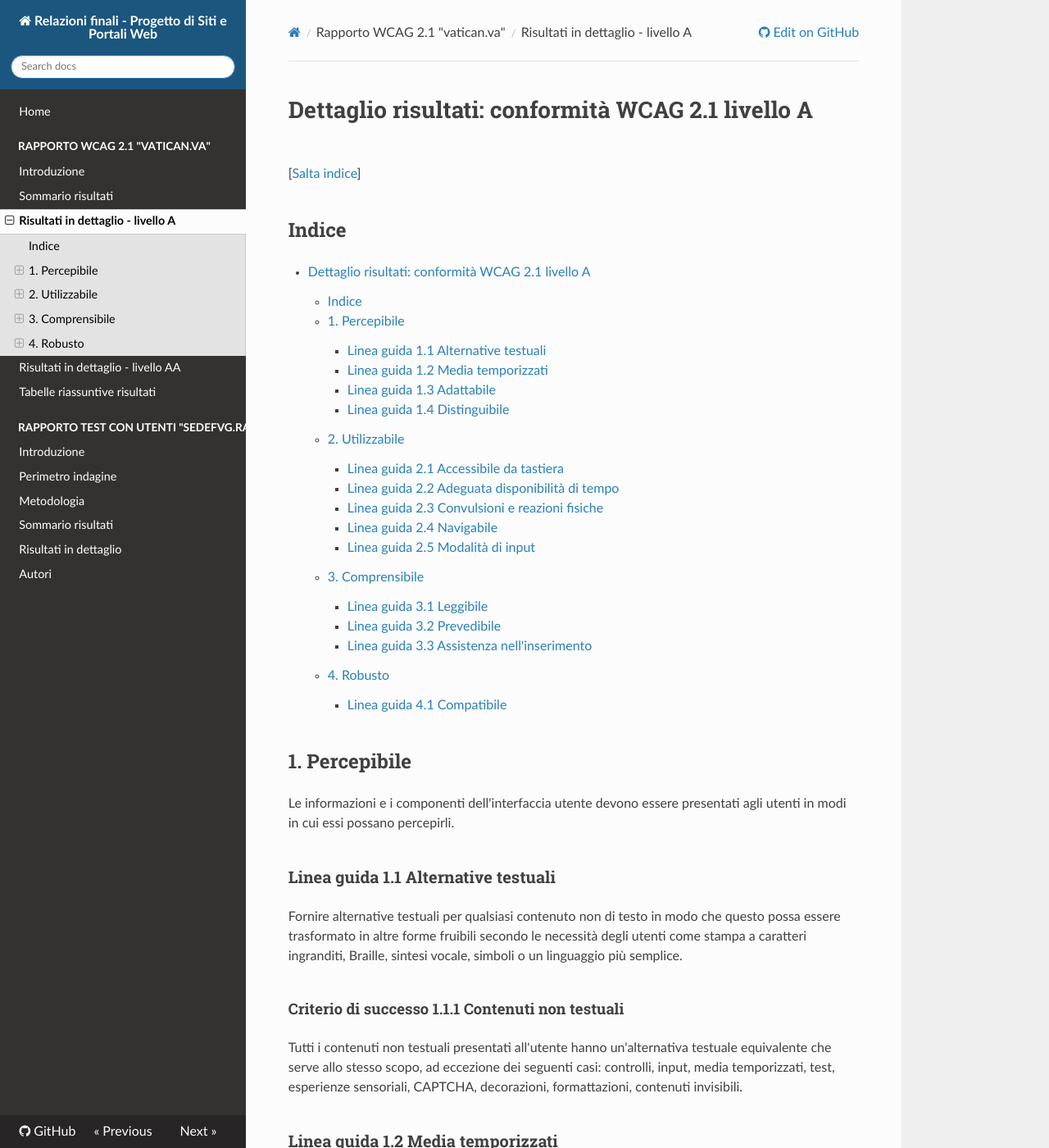
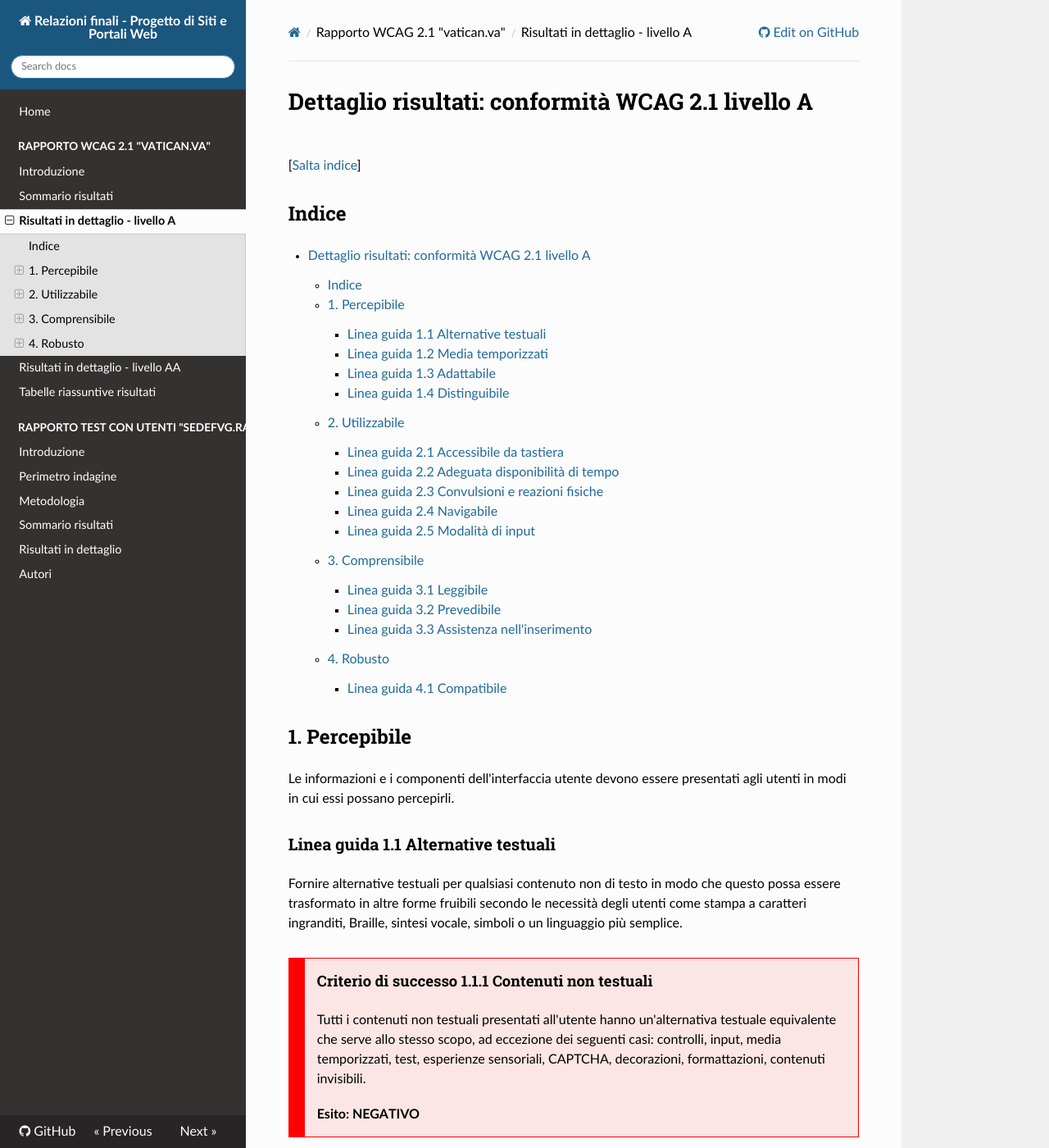
Before and after one commit to amosth/MA0175-Progetto-di-Siti-Web, an MkDocs documentation site: the page built from docs/wcag_vatican_dettaglio_A.md, in a window 1280 px wide and 1400 px high. Shown: the whole window at 82% size. Built offline with MkDocs 1.6.1, drawn with Linux system fonts in a browser that asks for light colours; nearby versions of some CDN libraries; some of the changed text lies outside the part shown.

````diff
--- a/docs/extra.css
+++ b/docs/extra.css
@@ -1,6 +1,15 @@
-a, a:visited {
-    color: #2980B9;
+/* Ho messo black per vedere se aumenta il contrasto ma nulla */
+body {
+    color: black;
+}
+
+a {
+    color: #206A9A;
     text-decoration: none;
+}
+a:visited {
+    color: #9b0767;
+
 }
 
 a:focus {
@@ -27,7 +36,7 @@ a:hover {
 }
 
 h1, h2, h3, h4, h5, h6 {
-     margin-top: 40px;
+     margin-top: 30px;
      margin-bottom: 4px;
 }
 
@@ -47,3 +56,46 @@ img {
 footer {
     color: black;
 }
+
+.nice-border {
+    margin-top: 20px;
+    margin-bottom: 10px;
+    border-style: solid;
+    border-width: 1px;
+    padding: 5px;
+}
+
+code {
+    color: #b31100;
+}
+
+/* BOXES */
+.success-criteria {
+    margin-top: 30px;
+    border-style: solid;
+    border-width: 1px 1px 1px 20px;
+    padding: 15px;
+}
+
+.success-criteria h4 {
+    margin-top: 0px;
+}
+
+.success-criteria hr {
+    border-top: 1px solid #404040;
+}
+
+.success-criteria-danger {
+    border-color: red;
+    background-color: rgba(255, 0, 0, 0.09);
+}
+
+.success-criteria-warning {
+    border-color: yellow;
+    background-color: rgba(255, 255, 0, 0.09);
+}
+
+.success-criteria-success {
+    border-color: green;
+    background-color: rgba(0, 255, 0, 0.09);
+}
--- a/docs/wcag_vatican_dettaglio_A.md
+++ b/docs/wcag_vatican_dettaglio_A.md
@@ -21,94 +21,150 @@ date: 2019-07-10
 
 Le informazioni e i componenti dell'interfaccia utente devono essere presentati agli utenti in modi in cui essi possano percepirli.
 
-
 ### Linea guida 1.1 Alternative testuali
 
 Fornire alternative testuali per qualsiasi contenuto non di testo in modo che questo possa essere trasformato in altre forme fruibili secondo le necessità degli utenti come stampa a caratteri ingranditi, Braille, sintesi vocale, simboli o un linguaggio più semplice.
 
 
-<div class="success-criteria">
+<div class="success-criteria success-criteria-danger">
      <h4>Criterio di successo 1.1.1 Contenuti non testuali</h4>
 
      <p>Tutti i contenuti non testuali presentati all'utente hanno un'alternativa testuale equivalente che serve allo stesso scopo, ad eccezione dei seguenti casi: controlli, input, media temporizzati, test, esperienze sensoriali, CAPTCHA, decorazioni, formattazioni, contenuti invisibili.</p>
+     <br>
+     <p><strong>Esito: NEGATIVO</strong></p>
 </div>
 
+<br/>
+
+<strong>SINTOMO</strong>
+Utenti che usano tecnologie assistive per la navigazione della pagina potrebbero non essere in grado di interpretare i vari form di ricerca "Archivio dei Bollettini".
+<div class="nice-border">
+![Form Archivio Bollettini](img/form_archivio_bollettini.jpg)
+</div>
+
+<strong>CAUSA</strong>
+Nella pagina "Bollettino Stampa" i form sono impaginati tramite una tabella. Visivamente si capisce che questi sono form diversi grazie all'impaginazione, ma sematicamente non c'è alcun legame tra etichette ed input.
+
+<strong>POSSIBILE SOLUZIONE</strong>
+Utilizzare delle etichette per identificare gli input e il loro scopo.
+Esempio:
+
+```html
+<form>
+    <label for="select">Ricerca per data:</label>
+    <select type="select" name="select">
+        <option value="/content/salastampa/it/bollettino/pubblico/2019/07.html">mese corrente</option>
+        <option value="/content/salastampa/it/bollettino/pubblico/2019.html">2019</option>
+        <option value="/content/salastampa/it/bollettino/pubblico/2019.html">2018</option>
+        ...
+    </select>
+    <input type="button" value="Ricerca" onclick="document.location.href = jQuery('#time').val();">
+</form>
+```
 
 ### Linea guida 1.2 Media temporizzati
 
 Fornire alternative per i media temporizzati.
 
-
-<div class="success-criteria">
+<div class="success-criteria success-criteria-warning">
      <h4>Criterio di successo 1.2.1 Solo audio e solo video (preregistrati)</h4>
 
      <p>Per i tipi di media preregistrati di solo audio e di solo video, a meno che questi non costituiscano un tipo di media alternativo ad un contenuto testuale chiaramente etichettato come tale, sono soddisfatti i seguenti punti: solo audio preregistrato, solo video preregistrato.</p>
+     <br>
+     <p><strong>Esito: NON VALUTABILE</strong></p>
 </div>
 
-<div class="success-criteria">
+<div class="success-criteria success-criteria-warning">
      <h4>Criterio di successo 1.2.2 Sottotitoli (preregistrati)</h4>
 
      <p>Per tutti i contenuti audio preregistrati presenti in tipi di media sincronizzati sono forniti sottotitoli, eccetto quando tali contenuti sono alternativi ad un contenuto testuale e sono chiaramente etichettati come tali.</p>
+     <br>
+     <p><strong>Esito: NON VALUTABILE</strong></p>
 </div>
 
-<div class="success-criteria">
+<div class="success-criteria success-criteria-warning">
      <h4>Criterio di successo 1.2.3 Audiodescrizione o tipo di media alternativo (preregistrato)</h4>
 
      <p>Per i media sincronizzati è fornita un'alternativa ai media temporizzati, oppure una audiodescrizione dei contenuti video preregistrati, eccetto quando il contenuto audio o video è alternativo ad un contenuto testuale ed è chiaramente etichettato come tale.</p>
+     <br>
+     <p><strong>Esito: NON VALUTABILE</strong></p>
 </div>
-
 
 ### Linea guida 1.3 Adattabile
 
 Creare contenuti che possano essere rappresentati in modalità differenti (ad esempio, con layout più semplici), senza perdere informazioni o struttura.
 
 
-<div class="success-criteria">
+<div class="success-criteria success-criteria-danger">
      <h4>Criterio di successo 1.3.1 Informazioni e correlazioni</h4>
 
      <p>Le informazioni, la struttura e le correlazioni trasmesse dalla presentazione possono essere determinate programmaticamente oppure sono disponibili tramite testo.</p>
+     <br>
+     <p><strong>Esito: NEGATIVO</strong></p>
 </div>
 
-<div class="success-criteria">
+<br/>
+
+<strong>SINTOMO</strong>
+Nella pagina "Bollettino Stampa" la navigazione può risultare difficile per chi utilizza la tastiera e i lettori di schermo.
+
+<strong>CAUSA</strong>
+I livelli di heading non vengono rispettati. Non è presente un ```<h1>``` all'interno del documento, solo una intestazione di livello 3 ```<h3>```.
+
+<strong>POSSIBILE SOLUZIONE</strong>
+Impostare una struttura corretta per le intestazioni.
+
+<div class="success-criteria success-criteria-danger">
      <h4>Criterio di successo 1.3.2 Sequenza significativa</h4>
 
      <p>Quando la sequenza in cui il contenuto è presentato influisce sul suo significato, la corretta sequenza di lettura può essere determinata programmaticamente.</p>
+     <br>
+     <p><strong>Esito: NEGATIVO</strong></p>
 </div>
 
-<div class="success-criteria">
+<br/>
+
+<strong>SINTOMO</strong>
+Nella pagina "Bollettino Stampa" la navigazione può risultare difficile per chi utilizza la tastiera e i lettori di schermo.
+
+<strong>CAUSA</strong>
+Sia navigando da tastiera che utilizzando il lettore di schermo non è possibile leggere le "etichette" dei vari form di ricerca.
+
+<strong>POSSIBILE SOLUZIONE</strong>
+Eliminare il layout a tabella e utilizzare correttamente ```<label>``` per i form.
+
+<div class="success-criteria success-criteria-success">
      <h4>Criterio di successo 1.3.3 Caratteristiche sensoriali</h4>
-
      <p>Le istruzioni fornite per comprendere ed operare sui contenuti non si basano unicamente su caratteristiche sensoriali dei componenti quali forma, colore, dimensione, ubicazione visiva, orientamento o suono.</p>
+     <br>
+     <p><strong>Esito: POSITIVO</strong></p>
 </div>
-
 
 ### Linea guida 1.4 Distinguibile
 
 Rendere più semplice agli utenti la visione e l'ascolto dei contenuti, separando i contenuti in primo piano dallo sfondo.
 
-
-<div class="success-criteria">
+<div class="success-criteria success-criteria-success">
      <h4>Criterio di successo 1.4.1 Uso del colore</h4>
-
      <p>Il colore non deve essere utilizzato come unica modalità visiva per rappresentare informazioni, indicare azioni, richiedere risposte o come elemento di distinzione visiva.</p>
+     <br>
+     <p><strong>Esito: POSITIVO</strong></p>
 </div>
 
-<div class="success-criteria">
+<div class="success-criteria success-criteria-warning">
      <h4>Criterio di successo 1.4.2 Controllo del sonoro</h4>
-
      <p>Se un contenuto audio all'interno di una pagina Web è eseguito automaticamente per più di tre secondi o si fornisce una funzionalità per metterlo in pausa o interromperlo, oppure si fornisce una modalità per il controllo dell'audio che sia indipendente dal controllo predefinito del sistema.</p>
+     <br>
+     <p><strong>Esito: NON VALUTABILE</strong></p>
 </div>
-
 
 ## 2. Utilizzabile
 
 I componenti e la navigazione dell'interfaccia utente devono essere utilizzabili.
 
-
 ### Linea guida 2.1 Accessibile da tastiera
 
 Rendere disponibili tutte le funzionalità tramite tastiera.
-
 
 <div class="success-criteria">
      <h4>Criterio di successo 2.1.1 Tastiera</h4>
````
Also changed, not shown: docs/wcag_vatican_dettaglio_AA.md (+9 -6 lines), docs/wcag_vatican_introduzione.md (+2 -3 lines).
